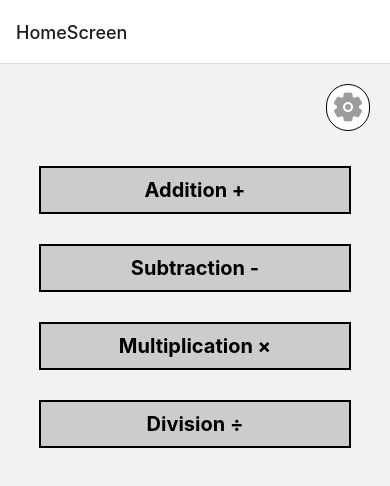
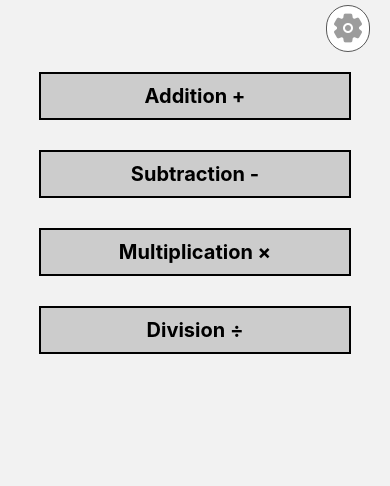
Before and after one commit to imranilyas/Quick-Math-App, a React Native app: screen /HomeScreen in a window 390 px wide. Shown: the top 486 px of the page. Built offline with nearby package versions, Linux system fonts and the light colour scheme.

Commit message:
safeareaview to home screen

```diff
--- a/App.js
+++ b/App.js
@@ -32,11 +32,9 @@ export default function App() {
 						<Stack.Screen
 							name="HomeScreen"
 							component={Home}
-							options={
-								{
-									// headerShown: false,
-								}
-							}
+							options={{
+								headerShown: false,
+							}}
 						/>
 						<Stack.Screen
 							name="InGameScreen"
--- a/screens/Home.js
+++ b/screens/Home.js
@@ -2,6 +2,7 @@ import { View, StyleSheet, FlatList, Pressable } from "react-native";
 import GameSelectButton from "../components/GameSelectButton";
 import { Ionicons } from "@expo/vector-icons";
 import { useNavigation } from "@react-navigation/native";
+import { SafeAreaView } from "react-native-safe-area-context";
 
 const choiceArr = [
 	{ id: "Addition +", val: "+" },
@@ -21,7 +22,7 @@ const Home = () => {
 	};
 
 	return (
-		<View>
+		<SafeAreaView>
 			<View style={styles.btncontainer}>
 				<Pressable
 					onPress={settingsHandler}
@@ -55,13 +56,14 @@ const Home = () => {
 				}}
 				alwaysBounceVertical={false}
 			/>
-		</View>
+		</SafeAreaView>
 	);
 };
 
 const styles = StyleSheet.create({
 	btncontainer: {
-		margin: 20,
+		marginHorizontal: 20,
+		marginVertical: 5,
 		alignSelf: "flex-end",
 	},
 
@@ -73,8 +75,8 @@ const styles = StyleSheet.create({
 		backgroundColor: "white",
 		padding: 5,
 		borderRadius: 1000000 / 2,
-		borderColor: "black",
-		borderWidth: 1,
+		borderColor: "#585858",
+		borderWidth: 1.5,
 	},
 
 	// Flatlist styling
```
